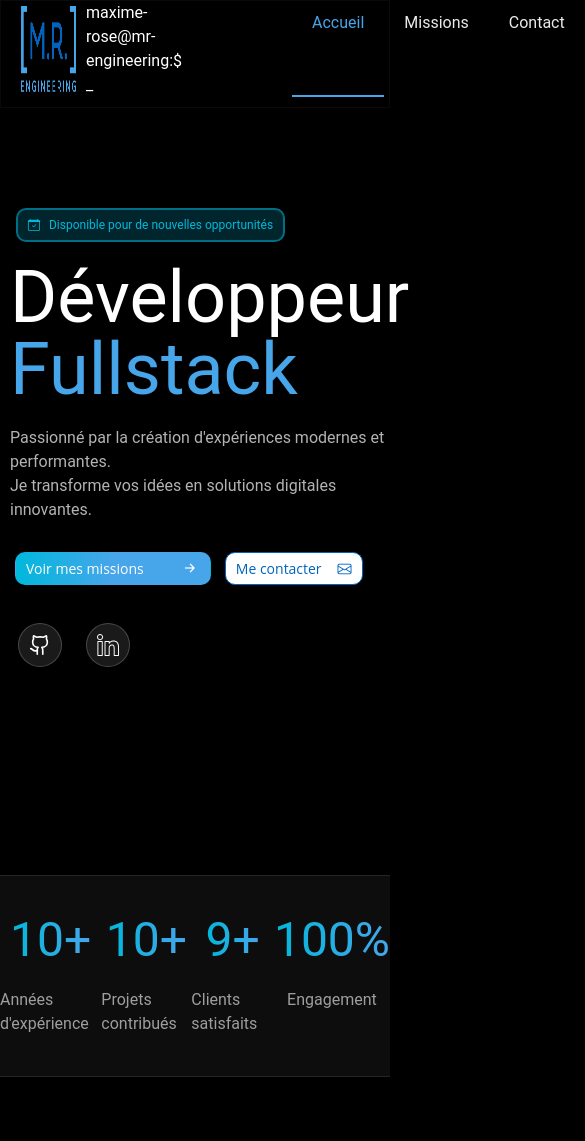
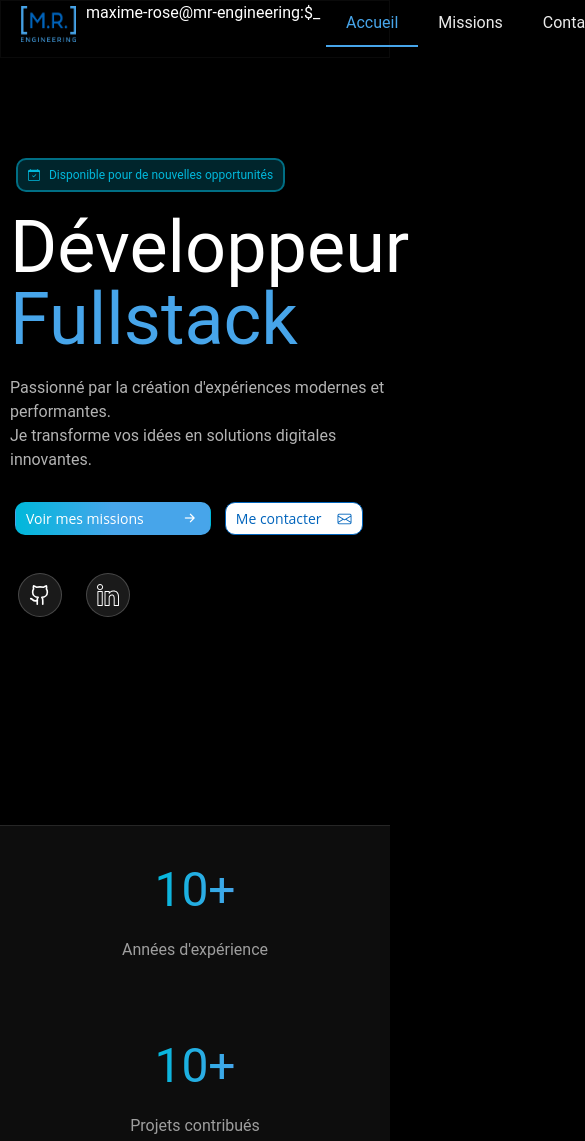
Before and after one commit to M-R-Engineering/m-r-engineering.github.io, a website built with webpack: page index_v2.html in a window 390 px wide. Shown: the top 1141 px of the page, 585 px wide, since content can reach past the window. Before the commit the page ends 1077 px from the top, so only its background shows below. Built offline with nearby package versions, Linux system fonts and the light colour scheme.

Commit message:
:iphone: Make a first step of responsive design

```diff
--- a/css/style_v2.css
+++ b/css/style_v2.css
@@ -98,6 +98,12 @@ body {
 
 .logo-name-container {
   width: 25%;
+  min-width: 315px;
+}
+
+.nav-container {
+  width: 25%;
+  min-width: 289px;
 }
 
 h1.dev {
--- a/index_v2.html
+++ b/index_v2.html
@@ -50,7 +50,7 @@
     <img class="logo" src="img/logo.png" alt="logo M.R. Engineering"/>
     <span>maxime-rose@mr-engineering:$<span class="flashing-underscore">_</span></span>
   </div>
-  <div class="flex flex-row justify-around" style="width: 25%;">
+  <div class="nav-container flex flex-row justify-around">
     <a class="nav-link selected" href="index_v2.html">Accueil</a>
     <a class="nav-link" href="missions.html">Missions</a>
     <a class="nav-link" href="contact.html">Contact</a>
@@ -85,14 +85,14 @@
         <div class="mr-icon-button m-2 p-2.5"><img class="mr-icon" src="icon/linkedin.svg" alt="Linkedin logo"/></div>
       </div>
     </div>
-    <div class="light-hole-container">
+    <div class="light-hole-container lg:block sm:hidden">
       <div class="halo">
         <!--    Trou de lumiere -->
       </div>
     </div>
   </div>
 
-  <div id="stats-section" class="flex flex-row justify-around content-center w-full mb-5">
+  <div id="stats-section" class="flex md:flex-row justify-around content-center w-full mb-5 flex-col">
     <div class="stat-container">
       <span class="stat-key">10+</span><br>
       <span>Années d'expérience</span>
--- a/package.json
+++ b/package.json
@@ -13,6 +13,7 @@
     "start": "webpack serve --open --config webpack.config.dev.js",
     "build": "webpack --config webpack.config.prod.js",
     "build:v2": "webpack --config webpack.config.v2.js",
+    "tailwind:build" : "npx @tailwindcss/cli -i ./css/style_v2.css -o ./css/style.css",
     "tailwind:watch" : "npx @tailwindcss/cli -i ./css/style_v2.css -o ./css/style.css --watch"
   },
   "devDependencies": {
--- a/webpack.config.v2.js
+++ b/webpack.config.v2.js
@@ -12,7 +12,7 @@ module.exports = merge(common, {
     new CopyPlugin({
       patterns: [
         { from: 'img', to: 'img' },
-        { from: 'css', to: 'css' },
+        { from: 'css/style.css', to: 'css/style.css' },
         { from: 'icon', to: 'icon' },
         { from: 'js/vendor', to: 'js/vendor' },
         { from: 'robots.txt', to: 'robots.txt' },
```
Also changed, not shown: .github/workflows/static.yml, css/style.css.
